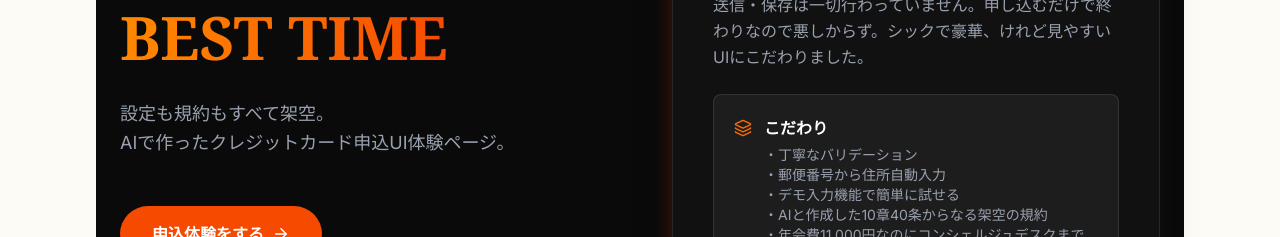
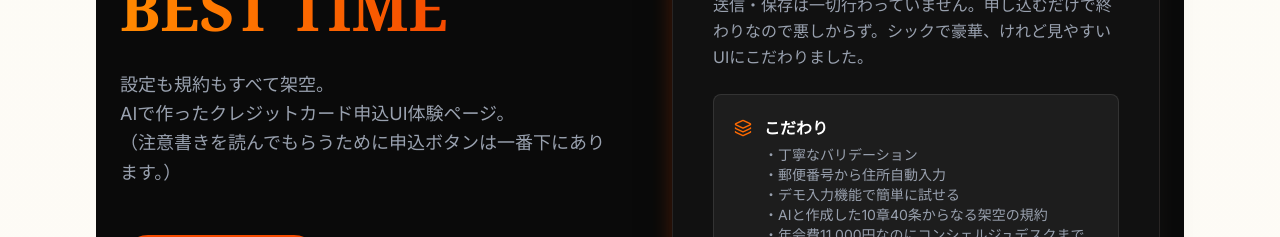
Before and after one commit to karaagenomuranaoya/portfolio, a Next.js app: page / in a window 1280 px wide. Shown: the part 830-1067 px from the top of the page. Built offline with nearby package versions, Linux system fonts and the light colour scheme; no server answers.

Commit message:
ボタンは一番した

```diff
--- a/app/components/NNoblesseShowcase.tsx
+++ b/app/components/NNoblesseShowcase.tsx
@@ -35,7 +35,8 @@ export default function NNoblesseShowcase() {
               </h2>
               <p className="text-lg text-gray-400 leading-relaxed">
                 設定も規約もすべて架空。<br className="hidden sm:block" />
-                AIで作ったクレジットカード申込UI体験ページ。
+                AIで作ったクレジットカード申込UI体験ページ。<br/>
+                （注意書きを読んでもらうために申込ボタンは一番下にあります。）
               </p>
             </div>
 
```
